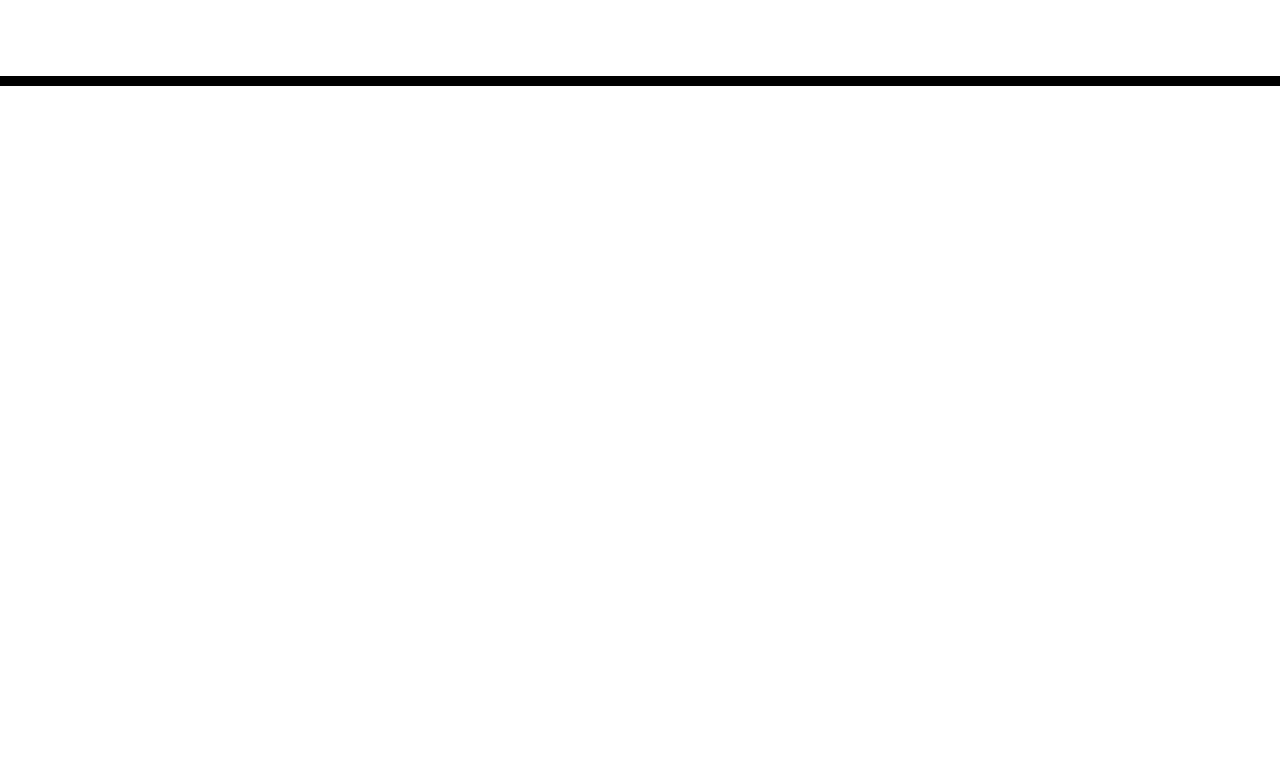
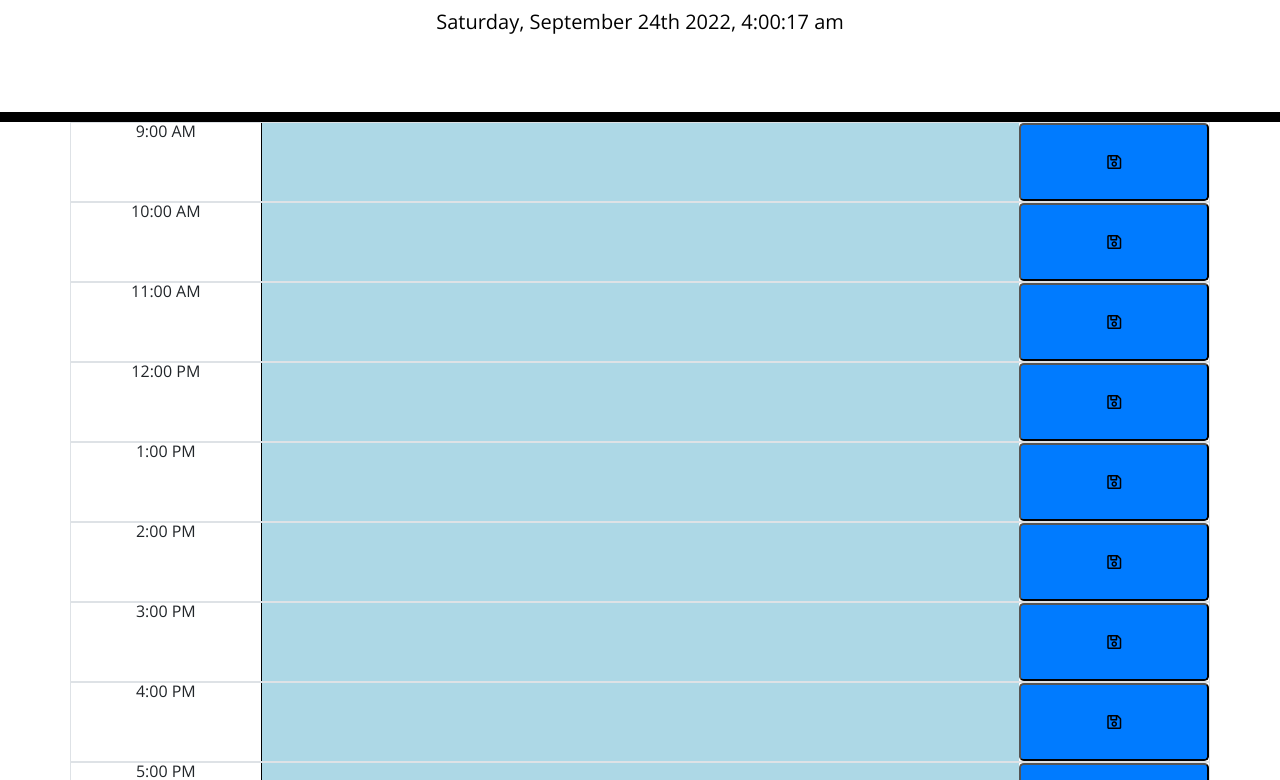
Before and after one commit to roflmelon/-utor-assignment5, a plain HTML site: page index.html in a window 1280 px wide. Shown: the part 182-962 px from the top of the page. Before the commit the page ends 800 px from the top, so only its background shows below. Drawn offline with nearby package versions, Linux system fonts and the light colour scheme.

Commit message:
add textarea function

```diff
--- a/Develop/script.js
+++ b/Develop/script.js
@@ -0,0 +1,44 @@
+//starts off the timer
+setInterval(() => {
+  $('#currentDay').text(moment().format('dddd, MMMM Do YYYY, h:mm:ss a'));
+}, 1000);
+
+//variables
+const workHours = 8;
+
+// get all the necessary elements and populate all the rows
+for (let i = 0; i <= workHours; i++) {
+  let mainContainer = $('.container');
+  let blockContainer = $('<div>');
+  let dateArea = $('<div>');
+  let textArea = $('<textarea>');
+  let saveButton = $('<button>');
+
+  blockContainer.append(dateArea);
+  blockContainer.append(textArea);
+  blockContainer.append(saveButton);
+
+  mainContainer.append(blockContainer);
+  if (i + 9 < 12) {
+    dateArea.text(i + 9 + ':00 AM');
+  } else if (i + 9 == 12) {
+    dateArea.text(i + 9 + ':00 PM');
+  } else {
+    dateArea.text(i + 9 - 12 + ':00 PM');
+  }
+  saveButton.addClass('far fa-save bg-primary rounded-right rounded-lg');
+  blockContainer.addClass('row border custom-blockContainer');
+  dateArea.addClass('col-2 text-center custom-dateArea');
+  textArea.addClass('col-8 custom-textArea');
+  saveButton.addClass('col-2 custom-saveButton');
+}
+if (moment().format('H') > 17) {
+  $('.custom-textArea').css('background-color', 'grey');
+  $('.custom-textArea').prop('disabled', true);
+} else if (moment().format('H') >= 0 && moment().format('H') < 17) {
+  let hoursLeft = 17 - moment().format('H');
+  if (hoursLeft) {
+    $('.custom-textArea').css('background-color', 'lightblue');
+  }
+  let listOfHours = $('div.custom-blockContainer div');
+}
--- a/Develop/style.css
+++ b/Develop/style.css
@@ -19,6 +19,7 @@ textarea {
   color: black;
   border-radius: 0;
   border-bottom: 10px solid black;
+  margin-bottom: 0;
 }
 
 .description {
@@ -69,3 +70,17 @@ textarea {
   font-size: 20px;
   transition: all 0.3s ease-in-out;
 }
+
+.container {
+  width: 100%;
+  height: 100%;
+}
+#text-input {
+  border: none;
+  width: 100%;
+  height: 100%;
+}
+#text-input:focus {
+  outline-width: 0;
+  background-color: lightblue;
+}
--- a/index.html
+++ b/index.html
@@ -13,6 +13,10 @@
       href="https://use.fontawesome.com/releases/v5.8.1/css/all.css"
       integrity="sha384-50oBUHEmvpQ+1lW4y57PTFmhCaXp0ML5d60M1M7uH2+nqUivzIebhndOJK28anvf"
       crossorigin="anonymous"
+    />
+    <link
+      rel="stylesheet"
+      href="//code.jquery.com/ui/1.13.2/themes/base/jquery-ui.css"
     />
     <link
       href="https://fonts.googleapis.com/css?family=Open+Sans&display=swap"
@@ -31,8 +35,8 @@
     <div class="container">
       <!-- Timeblocks go here -->
     </div>
-
-    <script src="https://cdnjs.cloudflare.com/ajax/libs/jquery/3.2.1/jquery.min.js"></script>
+    <script src="https://code.jquery.com/jquery-3.6.0.js"></script>
     <script src="https://cdnjs.cloudflare.com/ajax/libs/moment.js/2.24.0/moment.min.js"></script>
+    <script src="./Develop/script.js"></script>
   </body>
 </html>
```
Also changed, not shown: Assets/Screenshot_1.jpg (added).
